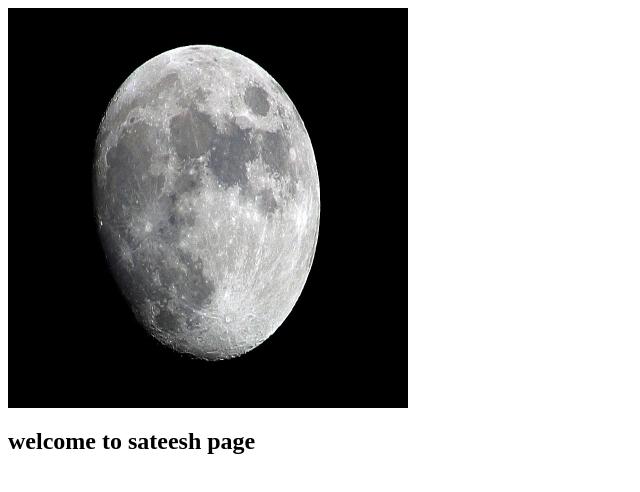
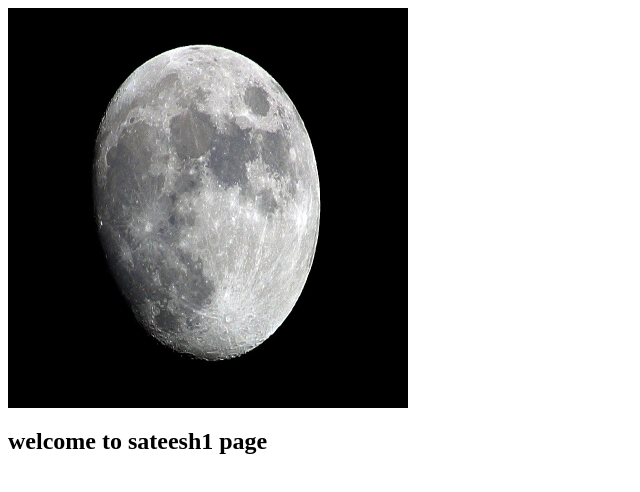
Before and after one commit to sateeshtvd/app, a website: page index.html in a window 1280 px wide. Shown: the full height of the page, 0-640 px from the left. Drawn offline with Linux system fonts and the light colour scheme; files whose address does not match are found by name.

Commit message:
modified html

```diff
--- a/index.html
+++ b/index.html
@@ -3,6 +3,6 @@
 	<title>Testing Node</title>
 <body>
 	<img src="Moon.jpg" width=400 height=400>
-	<h2>welcome to sateesh page</h2>
+	<h2>welcome to sateesh1 page</h2>
 </body>
 </html>
```
